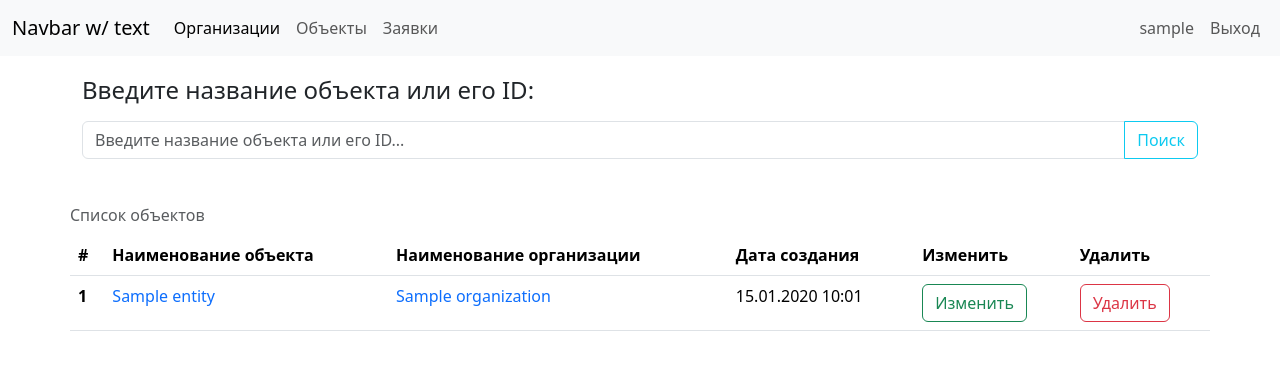
After one commit to betinvoker/cert_furniture_prod, a Flask app: page /organizations/entities in a window 1280 px wide. The commit adds this page. Shown: the top 370 px of the page. Run offline with Flask 3, Linux system fonts and the light colour scheme; a user stored in the database is signed in; tables that the repository leaves empty hold one stand-in row (values such as "Sample post").

Commit message:
New page entities, new function search entity and function update/delete entity

```diff
--- a/app.py
+++ b/app.py
@@ -271,5 +271,64 @@ def entity(id_organization, id_entity):
 
     return render_template('entity.html', organization=organization, entity=entity, attributes=attributes)
 
+@app.route("/organizations/entities", methods=['GET'])
+def entities():
+    customer = Customer.query.filter_by(login=session['login']).first()
+    organizations = Organization.query.filter_by(id_client=customer.id).filter(Organization.status!='D').all()
+    organization_ids = [org.id for org in organizations]
+    query = Entity.query.filter(Entity.id_organization.in_(organization_ids)).filter(Entity.status!='D')
+
+    search = request.args.get('exampleFormControlSearch', '')
+    if search:
+        if search.isdigit():
+            query = query.filter(Entity.id == int(search))
+        else:
+            query = query.filter(Entity.name.ilike(f'%{search}%'))
+
+    entities = query.filter(Entity.status!='D').all()
+
+    return render_template('entities.html', organizations=organizations, entities=entities)
+
+@app.route('/entity/update/<int:id>', methods=['POST'])
+def update_entity(id):
+    try:
+        entity = Entity.query.get_or_404(id)
+        customer = Customer.query.filter_by(login=session['login']).first()
+        organizations = Organization.query.filter_by(id_client=customer.id).filter(Organization.status!='D').all()
+
+        organization_ids = [org.id for org in organizations]
+        entities = Entity.query.filter(Entity.id_organization.in_(organization_ids)).filter(Entity.status!='D').all()
+        print(request.form['exampleUpdateNameEntity'], request.form['exampleSelectUpdateOrganizations'])
+        entity.name = request.form['exampleUpdateNameEntity']
+        entity.id_organization = request.form['exampleSelectUpdateOrganizations']
+
+        db.session.commit()
+
+        flash("Информация об объекте обновлена!")
+        return redirect(url_for('entities', organizations=organizations, entities=entities))
+    except Exception as e:
+        db.session.rollback()
+        return f"Ошибка записи: {e}", 500
+
+@app.route('/entity/delete/<int:id>', methods=['POST'])
+def delete_entity(id):
+    try:
+        entity = Entity.query.get_or_404(id)
+        customer = Customer.query.filter_by(login=session['login']).first()
+        organizations = Organization.query.filter_by(id_client=customer.id).filter(Organization.status!='D').all()
+
+        organization_ids = [org.id for org in organizations]
+        entities = Entity.query.filter(Entity.id_organization.in_(organization_ids)).filter(Entity.status!='D').all()
+
+        entity.status = 'D'
+
+        db.session.commit()
+
+        flash("Информация об объекте удалена!")
+        return redirect(url_for('entities', organizations=organizations, entities=entities))
+    except Exception as e:
+        db.session.rollback()
+        return f"Ошибка записи: {e}", 500
+
 if __name__ == "__main__":
     app.run(debug=True)
--- a/templates/base.html
+++ b/templates/base.html
@@ -19,7 +19,7 @@
                 <a class="nav-link active" aria-current="page" href="/myorganization/{{current_user.login}}">Организации</a>
               </li>
               <li class="nav-item">
-                <a class="nav-link" href="#">Объекты</a>
+                <a class="nav-link" href="{{ url_for('entities') }}">Объекты</a>
               </li>
               <li class="nav-item">
                 <a class="nav-link" href="#">Заявки</a>
--- /dev/null
+++ b/templates/entities.html
@@ -0,0 +1,127 @@
+{% extends 'base.html' %}
+
+{% block title %}Объекты для экспертизы{% endblock %}
+
+{% block top %}
+<div class="row" style="margin-top: 20px;">
+    <form action="{{ url_for('entities') }}" method="GET">
+        <label for="exampleFormControlSearch" class="form-label"><h4>Введите название объекта или его ID:</h4></label>
+        <div class="input-group mb-3">
+            <input type="text" class="form-control" name="exampleFormControlSearch" id="exampleFormControlSearch" placeholder="Введите название объекта или его ID...">
+            <button class="btn btn-outline-info" type="submit" id="btnSerch">Поиск</button>
+        </div>
+    </form>
+</div>
+{% endblock %}
+
+{% block content %}
+<div class="row" style="margin-top: 20px;">
+    <table class="table caption-top">
+        <caption>Список объектов</caption>
+        <thead>
+            <tr>
+                <th scope="col">#</th>
+                <th scope="col">Наименование объекта</th>
+                <th scope="col">Наименование организации</th>
+                <th scope="col">Дата создания</th>
+                <th scope="col">Изменить</th>
+                <th scope="col">Удалить</th>
+            </tr>
+        </thead>
+        <tbody>
+            {%for organization in organizations %}
+                {%for entity in entities %}
+                    {% if organization.id == entity.id_organization %}
+            <tr>
+                <th scope="row">{{entity.id}}</th>
+                <td>
+                    <a href="{{ url_for('entity', id_organization=organization.id, id_entity=entity.id) }}" class="link-primary text-decoration-none">{{entity.name}}</a>
+                </td>
+                <td>
+                     <a href="{{ url_for('organization', id=organization.id) }}" class="link-primary text-decoration-none">{{organization.name}}</a>
+                </td>
+                <td>{{entity.date_create.strftime('%d.%m.%Y %H:%m')}}</td>
+
+                <td>
+                    <button type="button" class="btn btn-outline-success open-modal" data-bs-toggle="modal" data-bs-target="#exampleModalUpdateEntity" name="btnUpdateEntity"
+                        data-id="{{ entity.id }}" data-entity_name="{{ entity.name }}" data-id_organization="{{ organization.id }}" data-name_organization="{{ organization.name }}"
+                        data-update-url="{{ url_for('update_entity', id=entity.id) }}">Изменить</button>
+                </td>
+                <td>
+                    <form action="{{ url_for('delete_entity', id=entity.id) }}" method="POST">
+                        <button type="submit" class="btn btn btn-outline-danger" onclick="return confirm('Вы уверены, что хотите удалить эту запись?')">Удалить</button>
+                    </form>
+                </td>
+            </tr>
+                    {% endif %}
+                {% endfor %}
+            {% endfor %}
+        </tbody>
+    </table>
+</div>
+
+<!-- Modal -->
+<div class="modal fade" id="exampleModalUpdateEntity" tabindex="-1" aria-labelledby="exampleModalLabel">
+    <div class="modal-dialog">
+        <div class="modal-content">
+            <div class="modal-header">
+                <h1 class="modal-title fs-5" id="exampleModalLabel">Изменить объект</h1>
+                <button type="button" class="btn-close" data-bs-dismiss="modal" aria-label="Close"></button>
+            </div>
+            <div class="modal-body">
+                <form id="updateFormEntity" method="POST" action="">
+                    <input type="hidden" name="id" id="id">
+                    <div class="mb-3">
+                        <label for="exampleUpdateNameEntity" class="form-label">Наименование объекта</label>
+                        <input type="text" class="form-control" name="exampleUpdateNameEntity" id="exampleUpdateNameEntity" aria-describedby="nameEntityHelp">
+                        <div id="nameEntityHelp" class="form-text">Вводится полное или сокращенное наименование объекта.</div>
+                    </div>
+                    <div class="mb-3">
+                        <select class="form-select" name="exampleSelectUpdateOrganizations" id="exampleSelectUpdateOrganizations" aria-label="Выбирите организацию">
+                            {%for organization in organizations %}
+                            <option value="{{organization.id}}">{{organization.name}}</option>
+                            {% endfor %}
+                        </select>
+                    </div>
+                    <div class="mb-3">
+                        <button type="submit" class="btn btn-primary">Изменить</button>
+                        <button type="button" class="btn btn-secondary" data-bs-dismiss="modal">Закрыть</button>
+                    </div>
+                </form>
+            </div>
+        </div>
+    </div>
+</div>
+{% endblock %}
+
+{% block script %}
+<script>
+document.querySelectorAll('.open-modal').forEach(button => {
+    button.addEventListener('click', function() {
+        // Устанавливаем action формы
+        const updateUrl = this.getAttribute('data-update-url');
+        const form = document.getElementById('updateFormEntity');
+        form.action = updateUrl;
+
+        // Получаем данные из data-атрибутов
+        const id_entity = this.dataset.id;
+        const entity_name = this.dataset.entity_name;
+        const id_organization = this.dataset.id_organization;
+        const name_organization = this.dataset.name_organization;
+        // Находим элементы модального окна
+        const idModal = document.getElementById('id');
+        const name_entityModal = document.getElementById('exampleUpdateNameEntity');
+        // Заполняем модальное окно
+        idModal.value = id_entity;
+        name_entityModal.value = entity_name;
+
+        const select = document.getElementById("exampleSelectUpdateOrganizations");
+        const option = document.createElement("option");
+        option.value = id_organization;
+        option.textContent = name_organization;
+        option.selected = true;
+        select.appendChild(option);
+    });
+});
+</script>
+{% endblock %}
```
